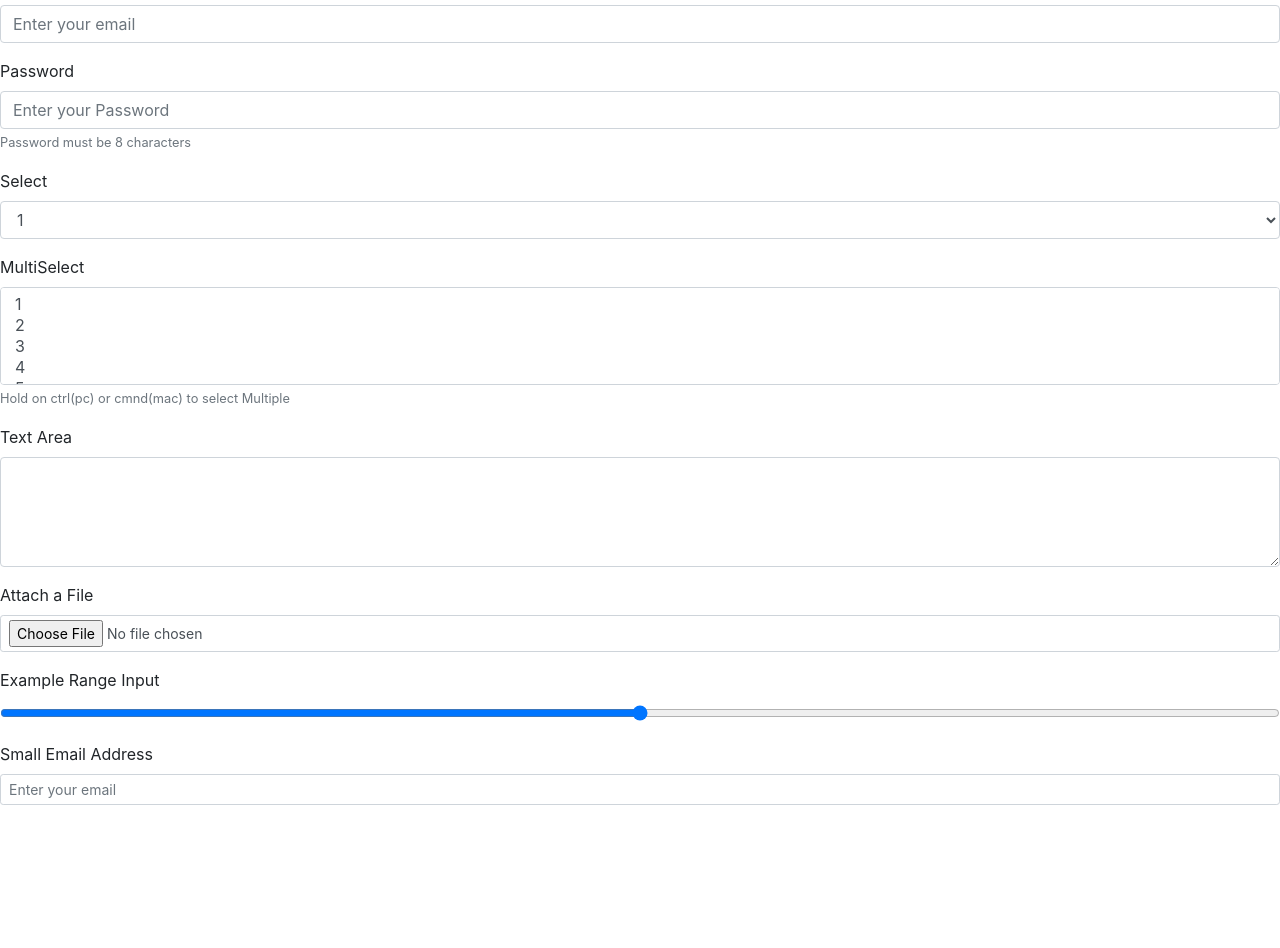
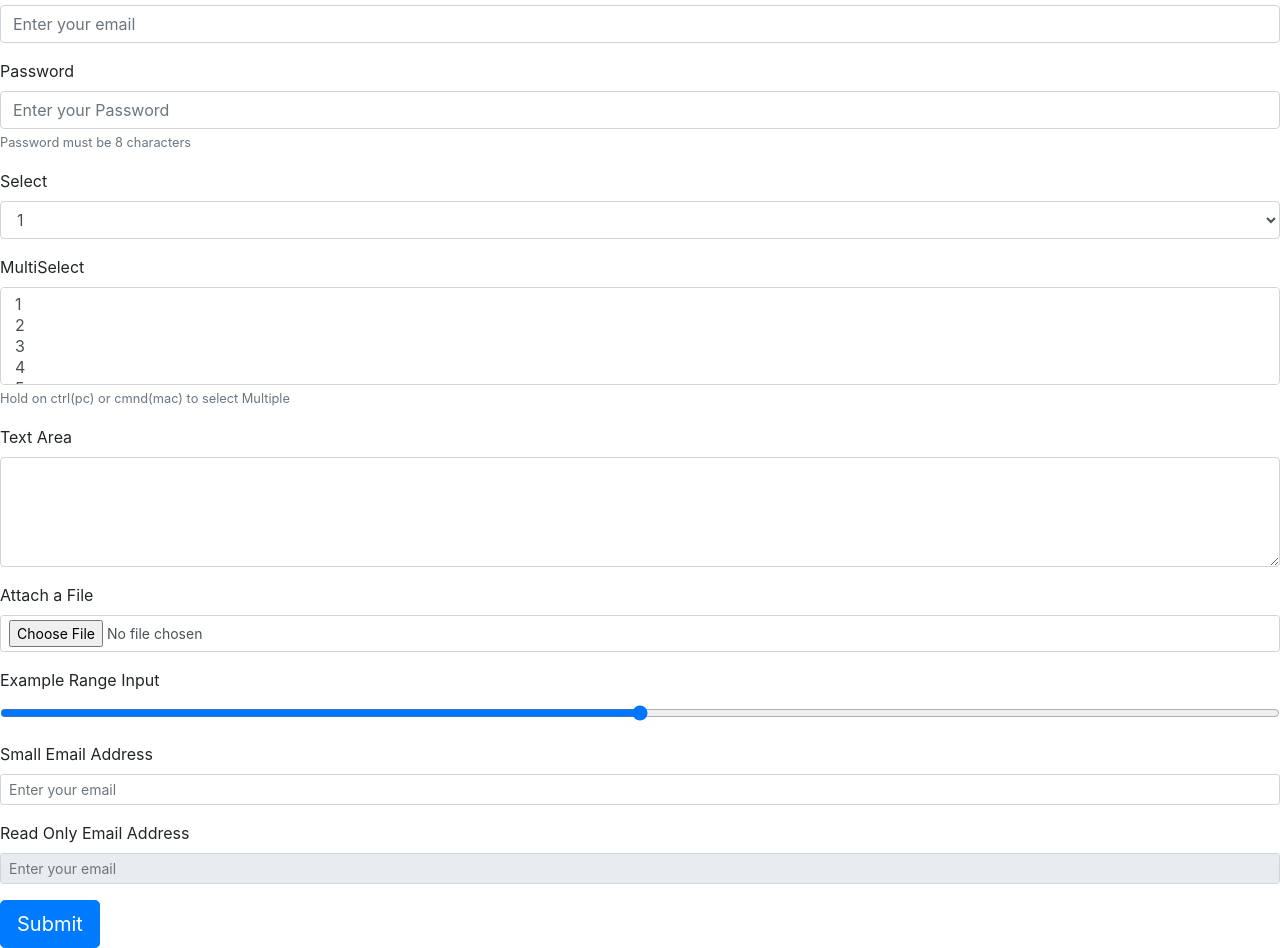
Before and after one commit to Kazim786/bootstrap-typography, a plain HTML site: page forms.html in a window 1280 px wide. Shown: the part 83-1031 px from the top of the page. Before the commit the page ends 904 px from the top, so only its background shows below. Drawn offline with nearby package versions, Linux system fonts and the light colour scheme.

Commit message:
added a readonly email

```diff
--- a/forms.html
+++ b/forms.html
@@ -69,6 +69,13 @@
                     <input type="email" id="smallemail" class = 'form-control form-control-sm' placeholder="Enter your email">
                 </div>
 
+
+                <div class="form-group"> <!--This form-group is given so that the labels and inputs have adequate spacing between them-->
+                    <label for="readOnlyemail">Read Only Email Address</label> <!--for attribute tells the label which input it is associated with-->
+                    <input readonly type="email" id="readOnlyemail" class = 'form-control form-control-sm' placeholder="Enter your email">
+                </div>
+
+                <input type="submit" value="Submit" class="btn btn-lg btn-primary">
         </form>
 
 
```
